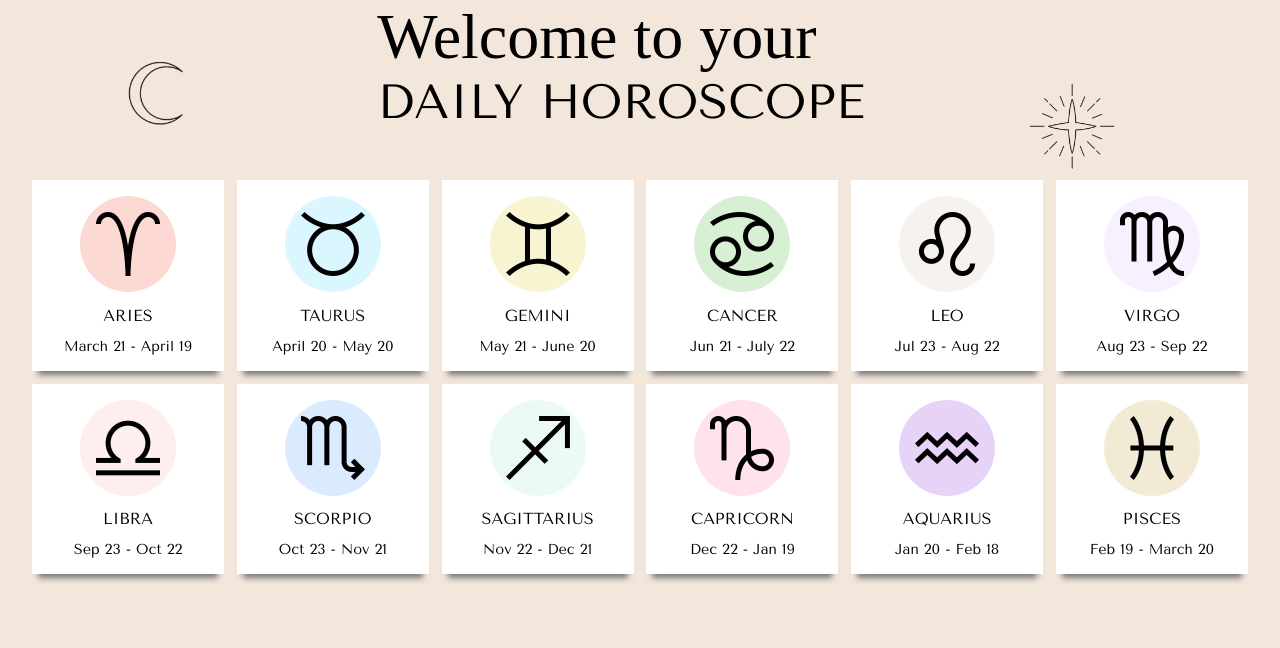
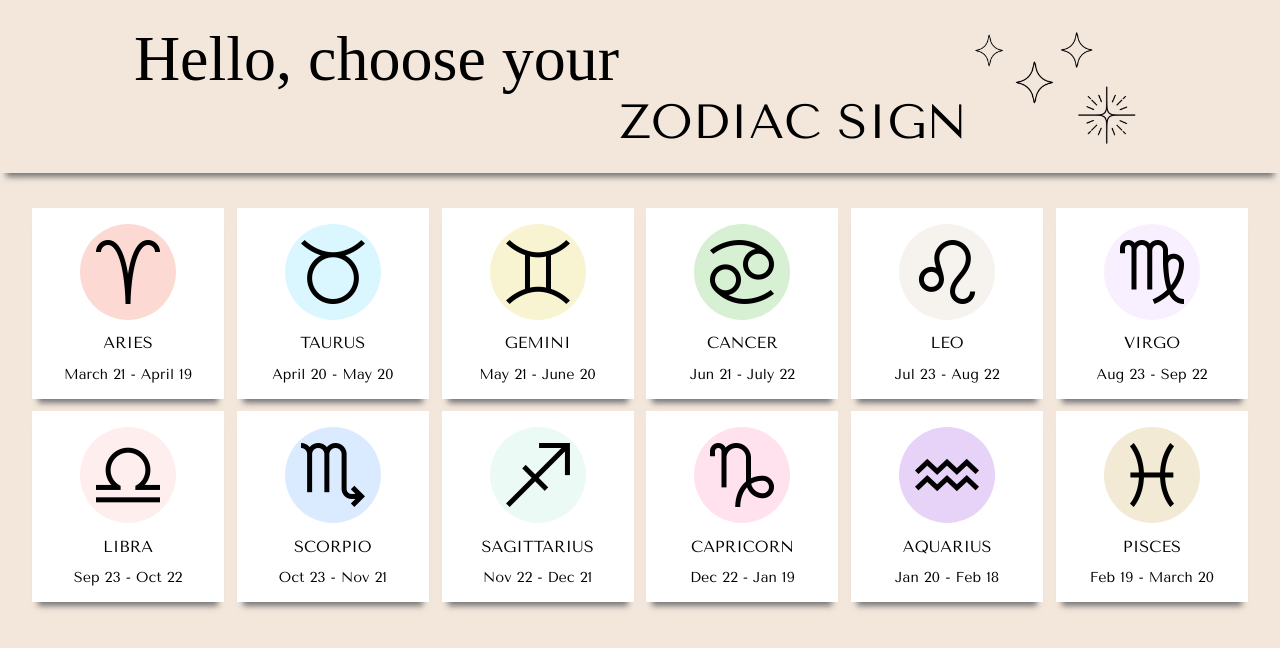
Before and after one commit to ReactFED22G-LMNJ/Horoskop, a React (Vite) app: page /chooseyoursign in a window 1280 px wide. Shown: the top 648 px of the page. Built offline with nearby package versions, Linux system fonts and the light colour scheme; a web font is replaced by a local one.

Commit message:
changed header on chooseyoursign page

```diff
--- a/src/pages/ChooseYourSign.tsx
+++ b/src/pages/ChooseYourSign.tsx
@@ -1,5 +1,5 @@
 import styled from 'styled-components';
-import HeaderStartPage from '../components/HeaderStartPage';
+import HeaderChooseYourSign from '../components/HeaderChooseYourSign';
 import ZodiacSignCard from '../components/ZodiacSignCard';
 import { ZodiacSigns } from '../data/ZodiacSignsData';
 
@@ -10,7 +10,7 @@ interface Props {
   function ChooseYourSign({ }: Props) {
     return (
       <div>
-        <HeaderStartPage />
+        <HeaderChooseYourSign />
         <ZodiacSignContainer>
           {ZodiacSigns.map(ZodiacSign => (
             <ZodiacSignCard
```
